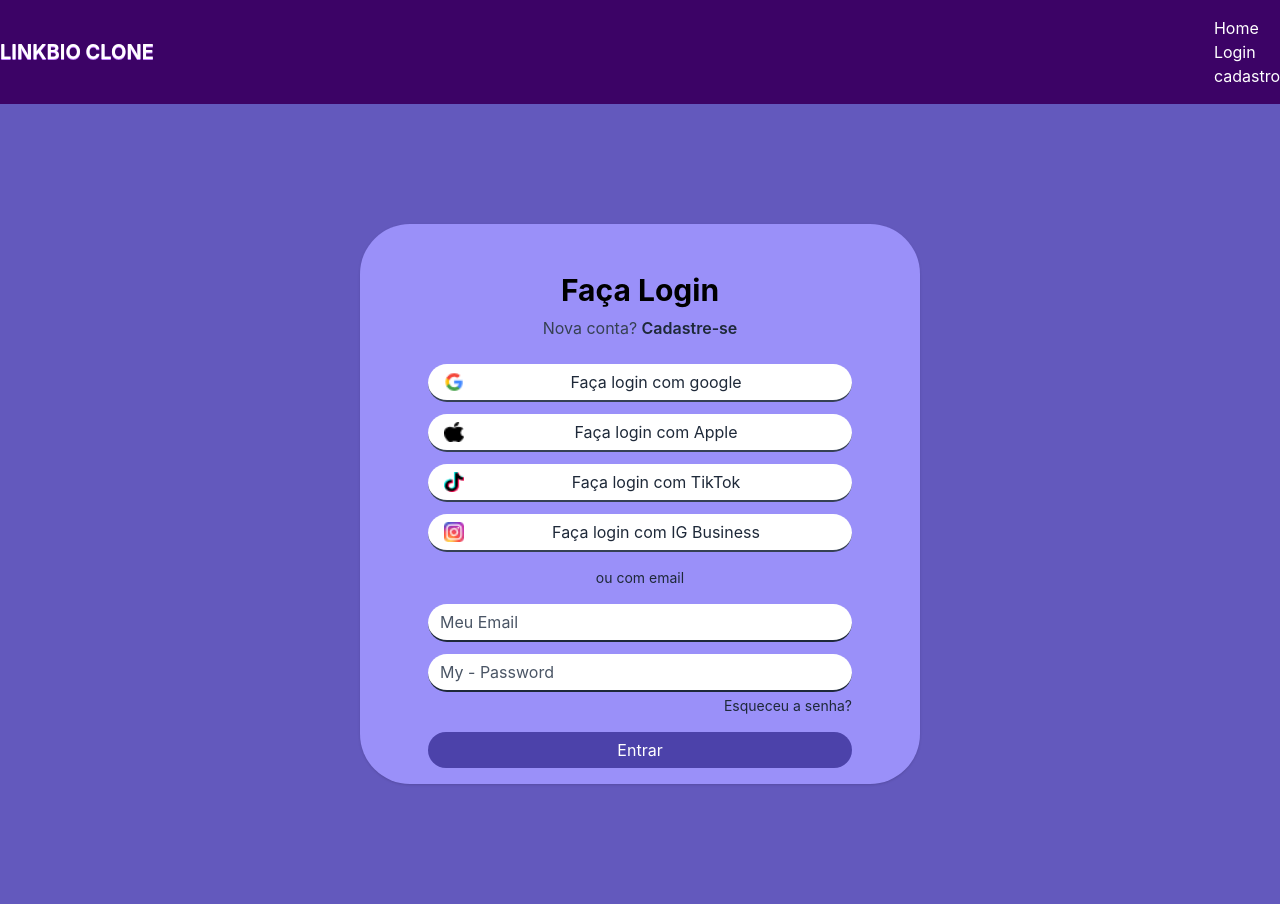
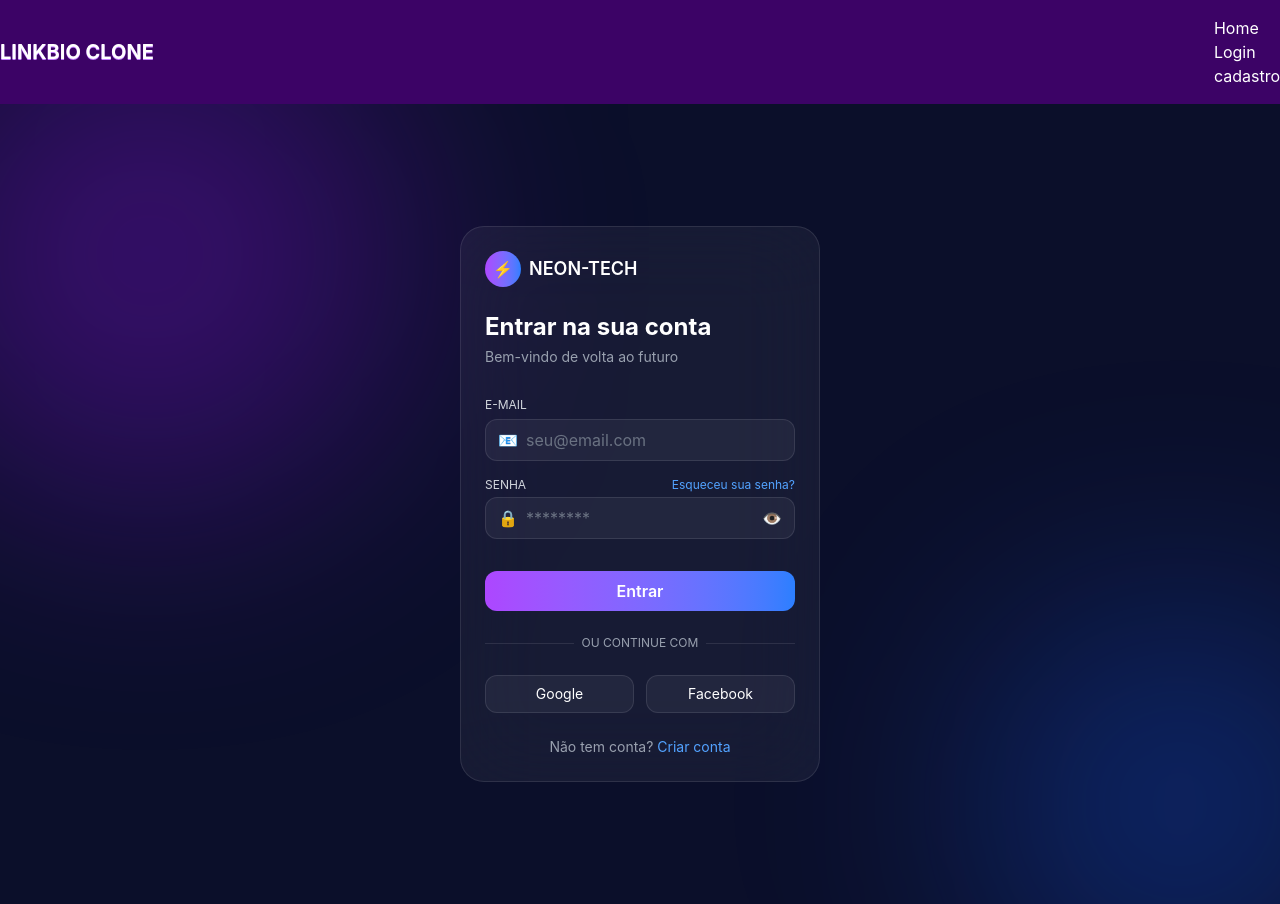
Before and after one commit to Ester-creater/Linktree-DS, a React (Vite) app: page /login in a window 1280 px wide. Built offline with nearby package versions, Linux system fonts and the light colour scheme.

Commit message:
aula 24-03

```diff
--- /dev/null
+++ b/src/components/EditPage.tsx
@@ -0,0 +1,45 @@
+import { useState } from "react"
+import { Input } from "./Input"
+
+export const EditPage = () => {
+    const [name, setName] = useState("Stellar");
+
+    return (
+        <div>
+            <div className="container mx-auto flex ">
+                <main className="w-8/12 bg-purple-600 p-4">
+                    <form className="space-y-4">
+
+                        <Input
+                        name="Nome"
+                        id="name"
+                        placeholder="Ex: João"
+                        value={name}
+                        onChange={(event) => {
+                            setName(event.target.value);
+                        }}
+                        />
+                        <Input name="GitHub"
+                        id="github"
+                        placeholder="Ex: ester-creater"
+                        value={name}
+                        onChange={(event) => {
+                            setName(event.target.value);
+                        }}/>
+
+                        <div className="grid grid-cols-4 gap-4">
+                        <Input name="LinkedIn" id="linkedin" placeholder="Ex: ester-creater" />
+                        <Input name="Instagram" id="instagram" placeholder="Ex: ester-creater"/>
+                        <Input name="TikTok" id="tiktok" placeholder="Ex: ester-creater"/>
+                        <Input name="Facebook" id="facebook" placeholder="Ex: ester-creater"/>
+                        </div>
+                    </form>
+                </main>
+
+                <aside className="w-4/12 bg-purple-300">
+                    Seu nome: {}
+                </aside>
+            </div>
+        </div>
+    )
+}
--- a/src/components/Header/Header.tsx
+++ b/src/components/Header/Header.tsx
@@ -9,8 +9,6 @@ export function Header() {
 
                 <Menu/>
             </div>
-
-
         </header>
     );
 }
--- /dev/null
+++ b/src/components/Input.tsx
@@ -0,0 +1,27 @@
+import type React from "react";
+
+interface InputProps {
+    name: string;
+    id: string;
+    type?: string;
+    placeholder?: string;
+    value: string;
+    onChange?: (event: React.ChangeEvent<HTMLInputElement>) => void;
+}
+
+export function Input(props: InputProps) {
+    return (
+        <div>
+        <label htmlFor={ props.id }>{ props.name }</label>
+        <input
+        type={props.type || "text"}
+        id={props.id}
+        name={props.name}
+        placeholder={props.placeholder || ""}
+        className="bg-white border border-gray-200 rounded block px-4 py-2 w-full"
+        value={props.value}
+        onChange={props.onChange}
+        />
+        </div>
+    )
+}
--- a/src/components/LoginPage.tsx
+++ b/src/components/LoginPage.tsx
@@ -1,75 +1,91 @@
 export function LoginPage() {
 
-  return (
-    <div className="w-screen h-screen bg-[#6359BD] flex items-center justify-center">
+   return (
+    <div className="min-h-screen flex items-center justify-center bg-[#0b0f2a] relative overflow-hidden">
 
-      <div className="bg-[#9A90F9] pt-12 pb-6 pl-17 pr-17 rounded-[50px] shadow w-[560px] h-[560px]">
-        <h1 className="text-3xl font-bold text-black text-center">
-          Faça Login
-        </h1>
+      {/* Glow fundo */}
+      <div className="absolute w-[500px] h-[500px] bg-purple-600/30 blur-[120px] rounded-full top-[-100px] left-[-100px]" />
+      <div className="absolute w-[400px] h-[400px] bg-blue-600/30 blur-[120px] rounded-full bottom-[-100px] right-[-100px]" />
 
-        <p className="text-center mt-2">
-          <span className="text-gray-700">Nova conta?</span>
-          {" "}
-          <span className="text-gray-800 font-semibold">Cadastre-se</span>
+      {/* Card */}
+      <div className="relative w-[360px] p-6 rounded-3xl bg-white/5 backdrop-blur-2xl border border-white/10">
+
+        {/* Header */}
+        <div className="flex items-center gap-2 mb-6">
+          <div className="w-9 h-9 rounded-full bg-gradient-to-r from-purple-500 to-blue-500 flex items-center justify-center">
+            ⚡
+          </div>
+          <h1 className="text-white font-semibold text-lg">NEON-TECH</h1>
+        </div>
+
+        <h2 className="text-white text-2xl font-bold mb-1">
+          Entrar na sua conta
+        </h2>
+        <p className="text-gray-400 text-sm mb-6">
+          Bem-vindo de volta ao futuro
         </p>
-        <div className="mt-6 flex flex-col gap-3">
-          <div className="bg-white text-gray-800 flex items-center py-1.5 px-4 rounded-[50px] border-b-2 border-gray-700">
-            <img src="/img/google.png" className="w-5 h-5 mr-3" />
-            <span className="mx-auto">
-              Faça login com google
-            </span>
 
+        {/* Email */}
+        <div className="mb-4">
+          <label className="text-gray-300 text-xs">E-MAIL</label>
+          <div className="flex items-center bg-white/5 border border-white/10 rounded-xl px-3 py-2 mt-1">
+            <span className="mr-2">📧</span>
+            <input
+              type="email"
+              placeholder="seu@email.com"
+              className="bg-transparent outline-none text-white w-full placeholder:text-gray-500"
+            />
           </div>
-            <div className="bg-white text-gray-800 flex items-center py-1.5 px-4 rounded-[50px] border-b-2 border-gray-700">
-              <img src="/img/apple.png" className="w-5 h-5 mr-3" />
-                <span className="mx-auto">
-                  Faça login com Apple
-                </span>
-            </div>
+        </div>
 
-          <div className="bg-white text-gray-800 flex items-center py-1.5 px-4 rounded-[50px] border-b-2 border-gray-700">
-            <img src="/img/tiktok.png" className="w-5 h-5 mr-3" />
-            <span className="mx-auto">
-              Faça login com TikTok
+        {/* Senha */}
+        <div className="mb-4">
+          <div className="flex justify-between items-center">
+            <label className="text-gray-300 text-xs">SENHA</label>
+            <span className="text-blue-400 text-xs">
+              Esqueceu sua senha?
             </span>
           </div>
 
-          <div className="bg-white text-gray-800 flex items-center py-1.5 px-4 rounded-[50px] border-b-2 border-gray-700">
-            <img src="/img/instagram.png" className="w-5 h-5 mr-3" />
-            <span className="mx-auto">
-              Faça login com IG Business
-            </span>
+          <div className="flex items-center bg-white/5 border border-white/10 rounded-xl px-3 py-2 mt-1">
+            <span className="mr-2">🔒</span>
+            <input
+              type="password"
+              placeholder="********"
+              className="bg-transparent outline-none text-white w-full placeholder:text-gray-500"
+            />
+            <span className="ml-2">👁️</span>
           </div>
-
         </div>
 
-        <p className="text-center text-sm text-gray-800 mt-4">
-          ou com email
-        </p>
+        {/* Botão */}
+        <button className="w-full py-2 rounded-xl bg-gradient-to-r from-purple-500 to-blue-500 text-white font-semibold mt-4">
+          Entrar
+        </button>
 
-        <div className="mt-4 flex flex-col gap-3">
-
-          <div className="bg-white text-gray-600 flex items-center py-1.5 px-3 rounded-[50px] border-b-2 border-gray-800">
-            Meu Email
-          </div>
-
-          <div className="bg-white text-gray-600 flex items-center py-1.5 px-3 rounded-[50px] border-b-2 border-gray-800">
-            My - Password
-          </div>
-
+        {/* Divider */}
+        <div className="flex items-center my-6">
+          <div className="flex-1 h-px bg-white/10" />
+          <span className="text-gray-400 text-xs mx-2">OU CONTINUE COM</span>
+          <div className="flex-1 h-px bg-white/10" />
         </div>
 
-        <p className="text-sm text-gray-800 text-right mt-1">
-          Esqueceu a senha?
-        </p>
-
-        <div className="mt-4 bg-[#4C42AA] text-white text-center py-1.5 rounded-[50px]">
-          Entrar
+        {/* Social */}
+        <div className="flex gap-3">
+          <button className="flex-1 py-2 rounded-xl bg-white/5 border border-white/10 text-white text-sm">
+            Google
+          </button>
+          <button className="flex-1 py-2 rounded-xl bg-white/5 border border-white/10 text-white text-sm">
+            Facebook
+          </button>
         </div>
 
+        {/* Footer */}
+        <p className="text-center text-gray-400 text-sm mt-6">
+          Não tem conta?{" "}
+          <span className="text-blue-400">Criar conta</span>
+        </p>
       </div>
-
     </div>
   );
 }
--- a/src/routes/edit.tsx
+++ b/src/routes/edit.tsx
@@ -1,9 +1,10 @@
 import { createFileRoute } from '@tanstack/react-router'
+import { EditPage } from '../components/EditPage'
 
 export const Route = createFileRoute('/edit')({
   component: RouteComponent,
 })
 
 function RouteComponent() {
-  return <div>Hello "/edit"!</div>
+  return <EditPage />;
 }
```
